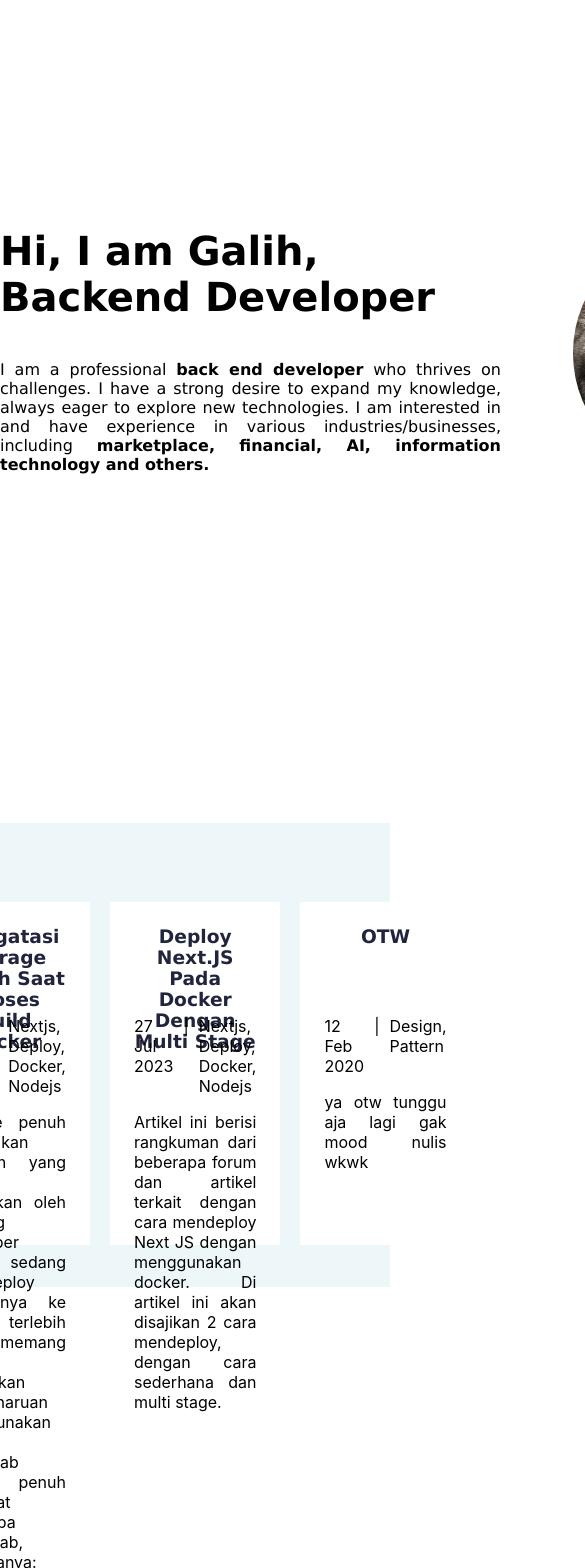
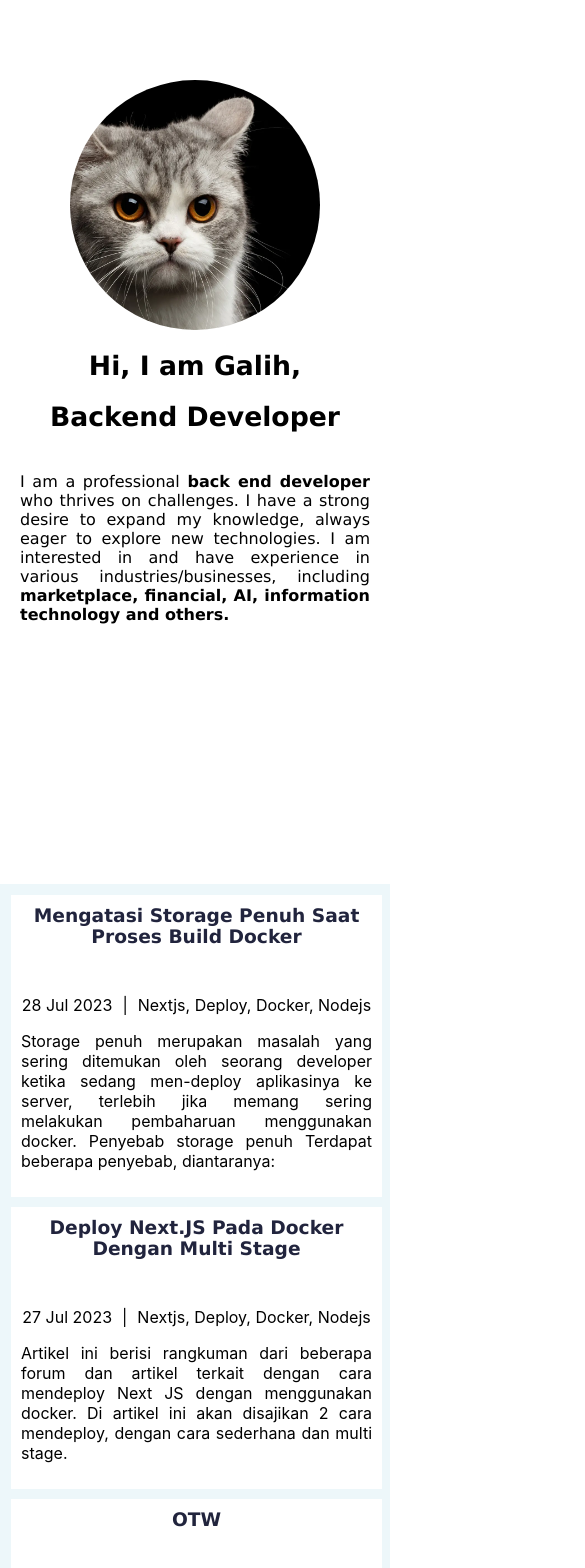
Before and after one commit to Nawaytes/react-portofolio, a React (Create React App) app: page / in a window 390 px wide. Shown: the top 1568 px of the page, 585 px wide, since content can reach past the window. Built offline with nearby package versions, Linux system fonts and the light colour scheme.

Commit message:
fix: web responsive on mobile

```diff
--- a/package.json
+++ b/package.json
@@ -8,6 +8,7 @@
     "@testing-library/user-event": "^13.2.1",
     "react": "^18.2.0",
     "react-dom": "^18.2.0",
+    "react-helmet": "^6.1.0",
     "react-router-dom": "^6.4.5",
     "react-scripts": "5.0.1",
     "web-vitals": "^2.1.0"
--- a/src/views/home.css
+++ b/src/views/home.css
@@ -47,18 +47,71 @@
   margin: 10px;
 }
 
-.title-post{
+.title-post {
   font-family: Verdana, Geneva, Tahoma, sans-serif;
   text-align: center;
   font-size: 14pt;
-  color: #21243D;
+  color: #21243d;
   font-weight: bold;
   height: 90px;
 }
-a{
+a {
   text-decoration: none;
-  color: #21243D;
+  color: #21243d;
 }
-a:hover{
+a:hover {
   text-decoration: underline;
 }
+.description {
+  text-align: justify;
+  margin-top: 40px;
+  padding-right: 40px;
+}
+
+@media screen and (max-width: 800px) {
+  .header-grid {
+    display: flex;
+    flex-direction: column;
+    justify-content: center;
+    width: 100vw;
+  }
+  .photo-container {
+    order: 1;
+  }
+  .info-container {
+    order: 2;
+  }
+  .container-header {
+    width: 100vw;
+    height: 100vh;
+    padding-top: 40px;
+  }
+  .header {
+    width: 100vw;
+    height: 100vh;
+    padding-top: 40px;
+  }
+  .description{
+    padding-left: 20px;
+    padding-right: 20px;
+    /* padding: 20px; */
+  }
+  .name, .job {
+    padding-top: 20px;
+    text-align: center;
+    /* margin: 20px; */
+    font-size: 20pt;
+  }
+  .container-recent-post{
+    display: flex;
+    flex-direction: column;
+    padding: 11px;
+  }
+  .post{
+    width: 90vw;
+    height: auto;
+    padding: 10px;
+    margin: auto;
+    margin-bottom: 10px;
+  }
+}
--- a/src/views/home.jsx
+++ b/src/views/home.jsx
@@ -1,28 +1,27 @@
+import { Helmet } from "react-helmet";
 import "./home.css";
 import RecentPosts from "./home/recentPosts";
 export default function Home() {
   return (
     <>
+      <Helmet>
+        <title>Galih Setyawan</title>
+        <meta name='viewport' content='width=device-width, initial-scale=1.0' />
+      </Helmet>
       <div className='container-header'>
         <div className='header'>
           <div className='header-grid'>
-            <div>
+            <div className='info-container'>
               <div
                 style={{
                   fontSize: 40,
                   fontWeight: "bold",
                 }}
               >
-                <div>Hi, I am Galih, </div>
-                <div>Backend Developer</div>
+                <div className='name'>Hi, I am Galih, </div>
+                <div className='job'>Backend Developer</div>
               </div>
-              <div
-                style={{
-                  textAlign: "justify",
-                  marginTop: 40,
-                  paddingRight: 40,
-                }}
-              >
+              <div className='description'>
                 I am a professional <strong>back end developer</strong> who
                 thrives on challenges. I have a strong desire to expand my
                 knowledge, always eager to explore new technologies. I am
```
Also changed, not shown: 1 other file (tests, documents, lock files or other folders).
